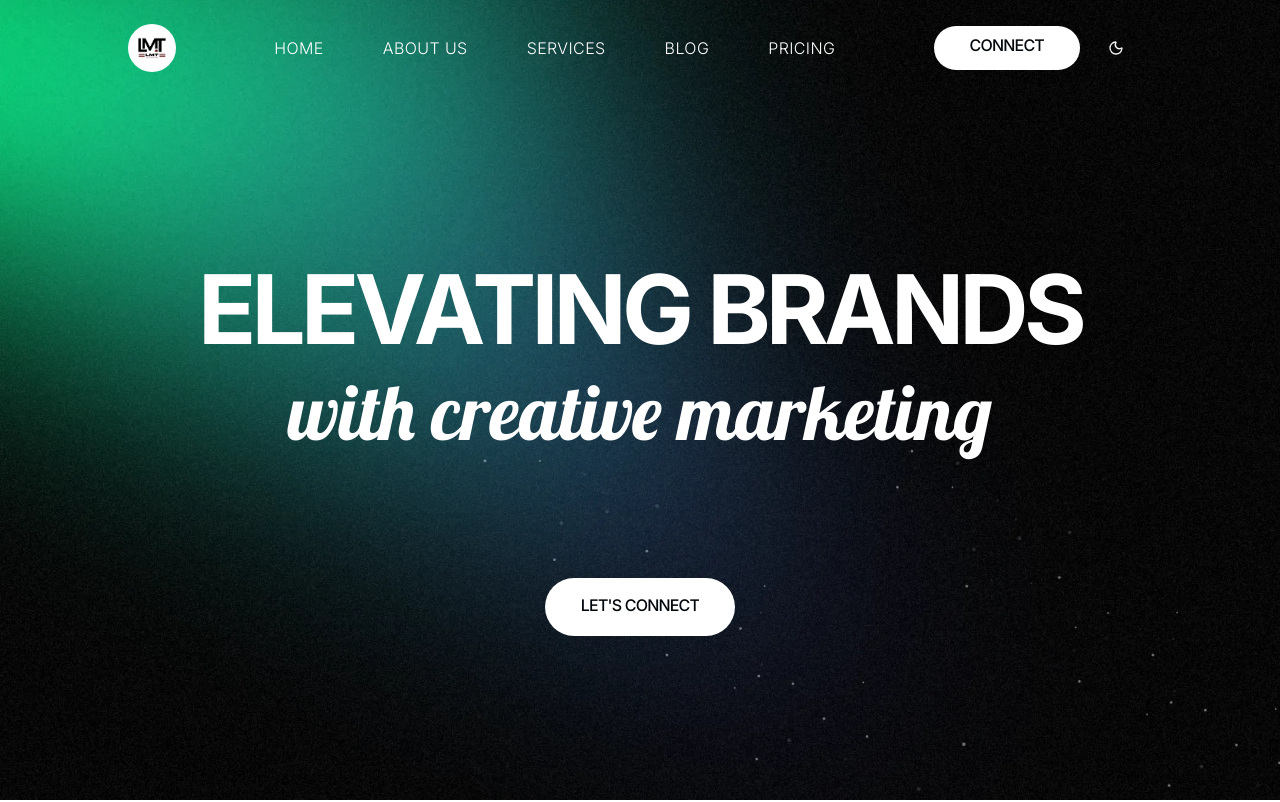
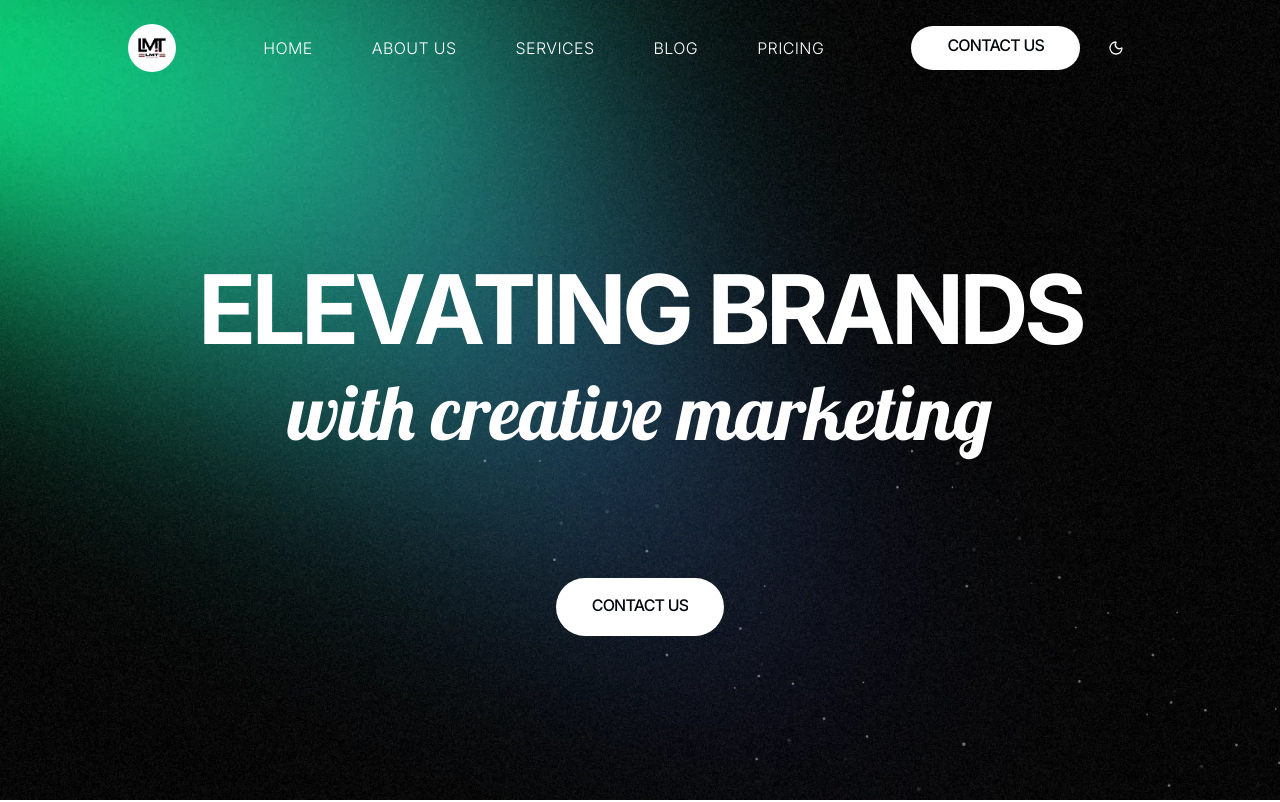
Before and after one commit to Ijakinhy/lmt-services-website, a Next.js app: page / in a window 1280 px wide. Shown: the top 802 px of the page. Built offline with nearby package versions, Linux system fonts and the light colour scheme.

Commit message:
change connect to contact use

```diff
--- a/src/components/Navbar.tsx
+++ b/src/components/Navbar.tsx
@@ -58,7 +58,7 @@ export default function NavBar() {
                     </nav>                    <div className="flex items-center justify-center space-x-4">
 
                         <div className="bg-white text-[#03080d] py-2 px-9 text-[16px] rounded-full leading-[110%] font-medium tracking-tighter">
-                            <TextSlideUpDown href="/" className=" h-[24px]  flex items-center justify-center  " label="CONNECT" />
+                            <TextSlideUpDown href="/" className=" h-[24px]  flex items-center justify-center  " label="CONTACT US" />
 
                         </div>
                         <ThemeToggle />
@@ -92,7 +92,7 @@ export default function NavBar() {
                             />
                         </Link>
                         <div className="flex items-center space-x-4">
-                            <TextSlideUpDown href="/" className=" h-[24px]  flex items-center justify-center  " label="CONNECT" />
+                            <TextSlideUpDown href="/" className=" h-[24px]  flex items-center justify-center  " label="CONTACT US" />
 
                             <button onClick={toggleMenu} className="text-white p-2" aria-label="Close menu">
                                 <X className="h-6 w-6" />
--- a/src/components/hero-section.tsx
+++ b/src/components/hero-section.tsx
@@ -65,7 +65,7 @@ export default function HeroSection() {
                         className="mt-20 bg-white text-[#03080d] font-medium tracking-tighter leading-tight rounded-full px-[36px] py-[15px] text-[16px]"
                     >
 
-                        <TextSlideUpDown href="/" label="LET'S CONNECT" className=" h-[24px]  flex items-center justify-center  " />
+                        <TextSlideUpDown href="/" label="CONTACT US" className=" h-[24px]  flex items-center justify-center  " />
                     </motion.div>
                 </div>
             </div>
```
